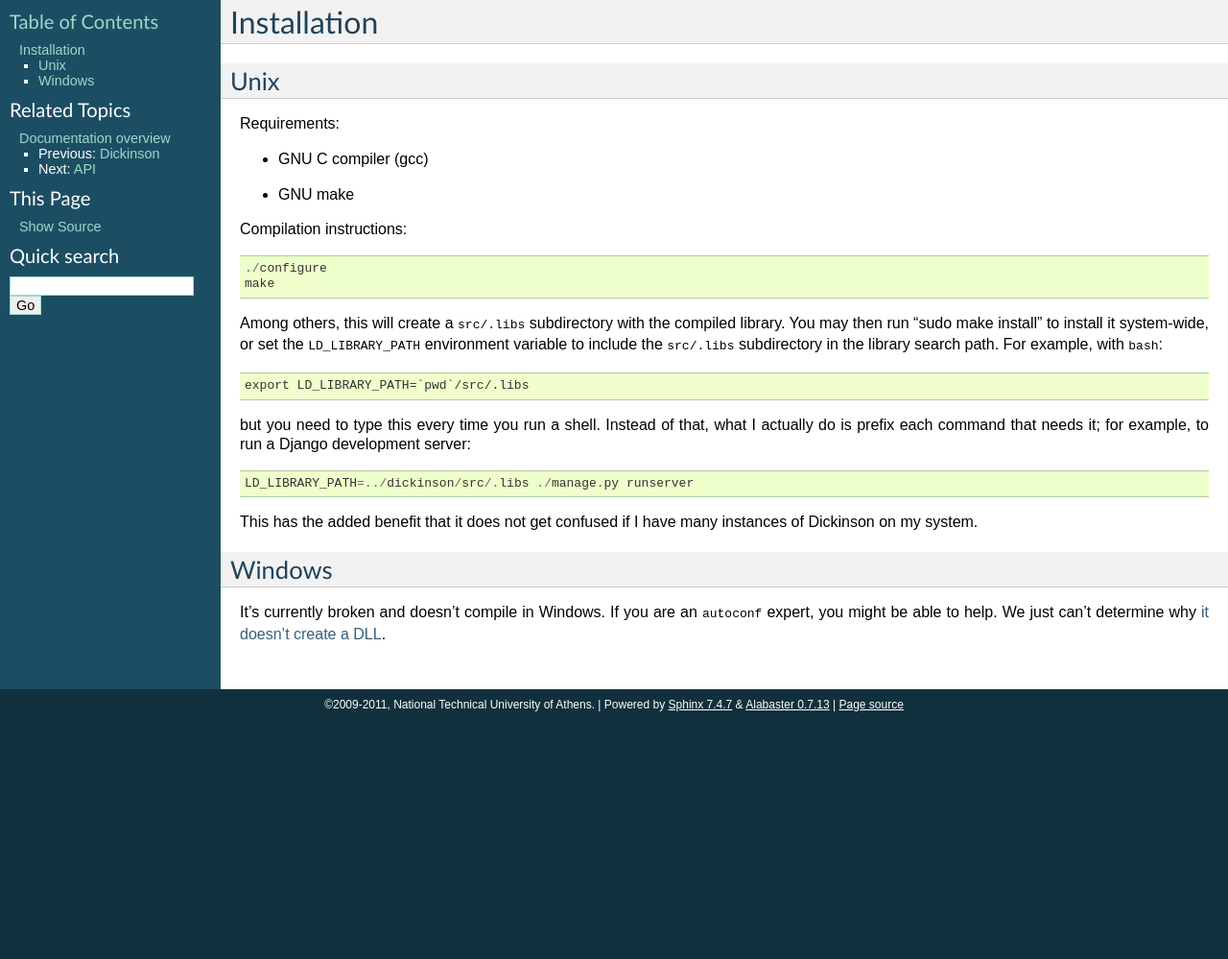
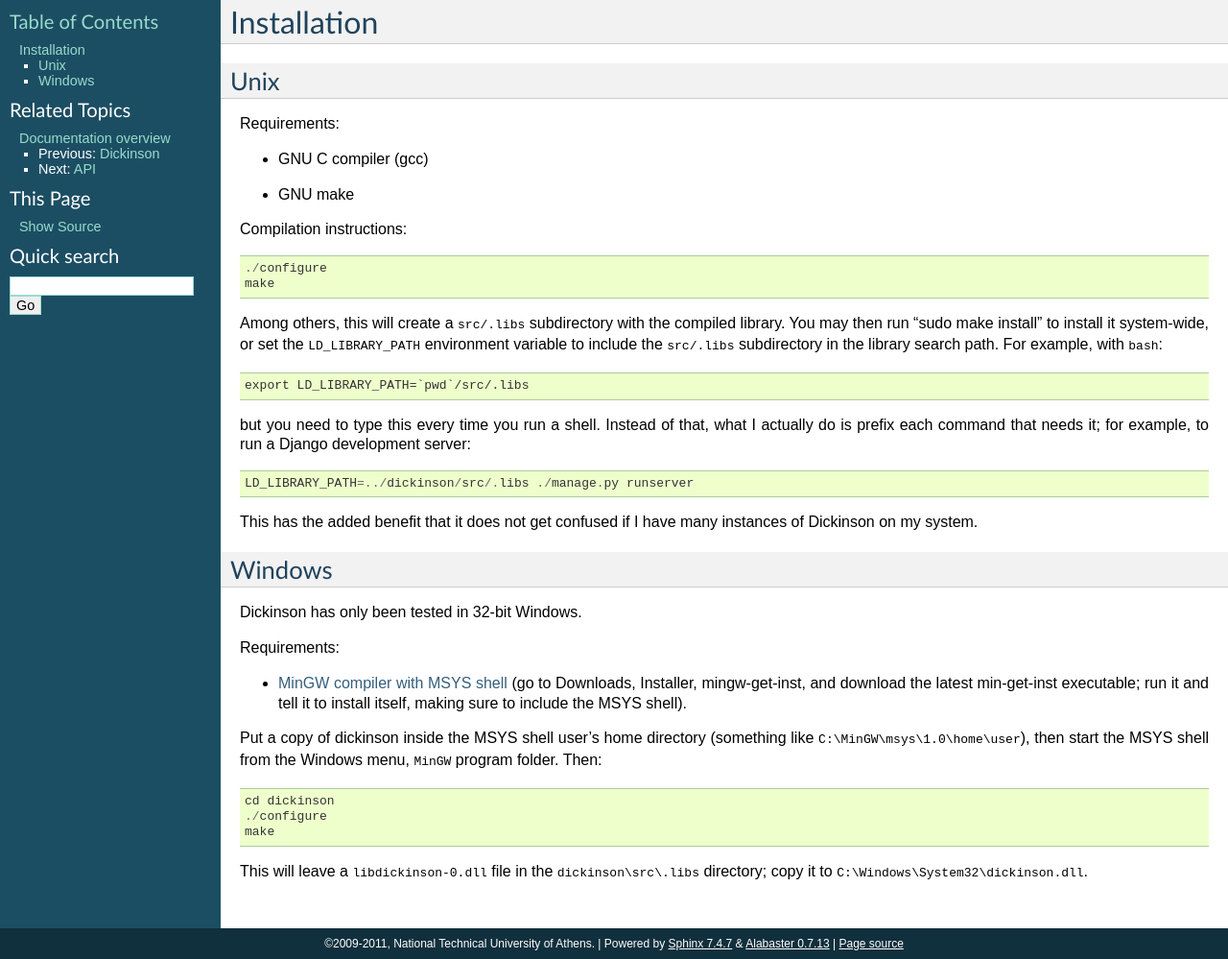
Before and after one commit to openmeteo/dickinson, a Sphinx documentation site: the page built from doc/install.rst, in a window 1280 px wide. Shown: the whole page at 96% size. Built offline with Sphinx 7.4.7, drawn with Linux system fonts in a browser that asks for light colours; before the commit the page ends 900 px from its top, so only the background shows below that.

Commit message:
Windows compilation instructions

```diff
--- a/doc/install.rst
+++ b/doc/install.rst
@@ -37,8 +37,25 @@ many instances of Dickinson on my system.
 Windows
 -------
 
-It's currently broken and doesn't compile in Windows. If you are an
-``autoconf`` expert, you might be able to help. We just can't
-determine why `it doesn't create a DLL`_.
+Dickinson has only been tested in 32-bit Windows.
 
-.. _it doesn't create a DLL: http://stackoverflow.com/questions/17813748/how-can-i-tell-autoconf-to-create-a-windows-dll
+Requirements:
+
+* `MinGW compiler with MSYS shell`_ (go to Downloads, Installer,
+  mingw-get-inst, and download the latest min-get-inst executable; run
+  it and tell it to install itself, making sure to include the MSYS
+  shell).
+
+Put a copy of dickinson inside the MSYS shell user's home directory
+(something like ``C:\MinGW\msys\1.0\home\user``), then start the MSYS
+shell from the Windows menu, ``MinGW`` program folder. Then::
+
+   cd dickinson
+   ./configure
+   make
+
+This will leave a ``libdickinson-0.dll`` file in the
+``dickinson\src\.libs`` directory; copy it to
+``C:\Windows\System32\dickinson.dll``.
+
+.. _MinGW compiler with MSYS shell: http://mingw.org/
```
